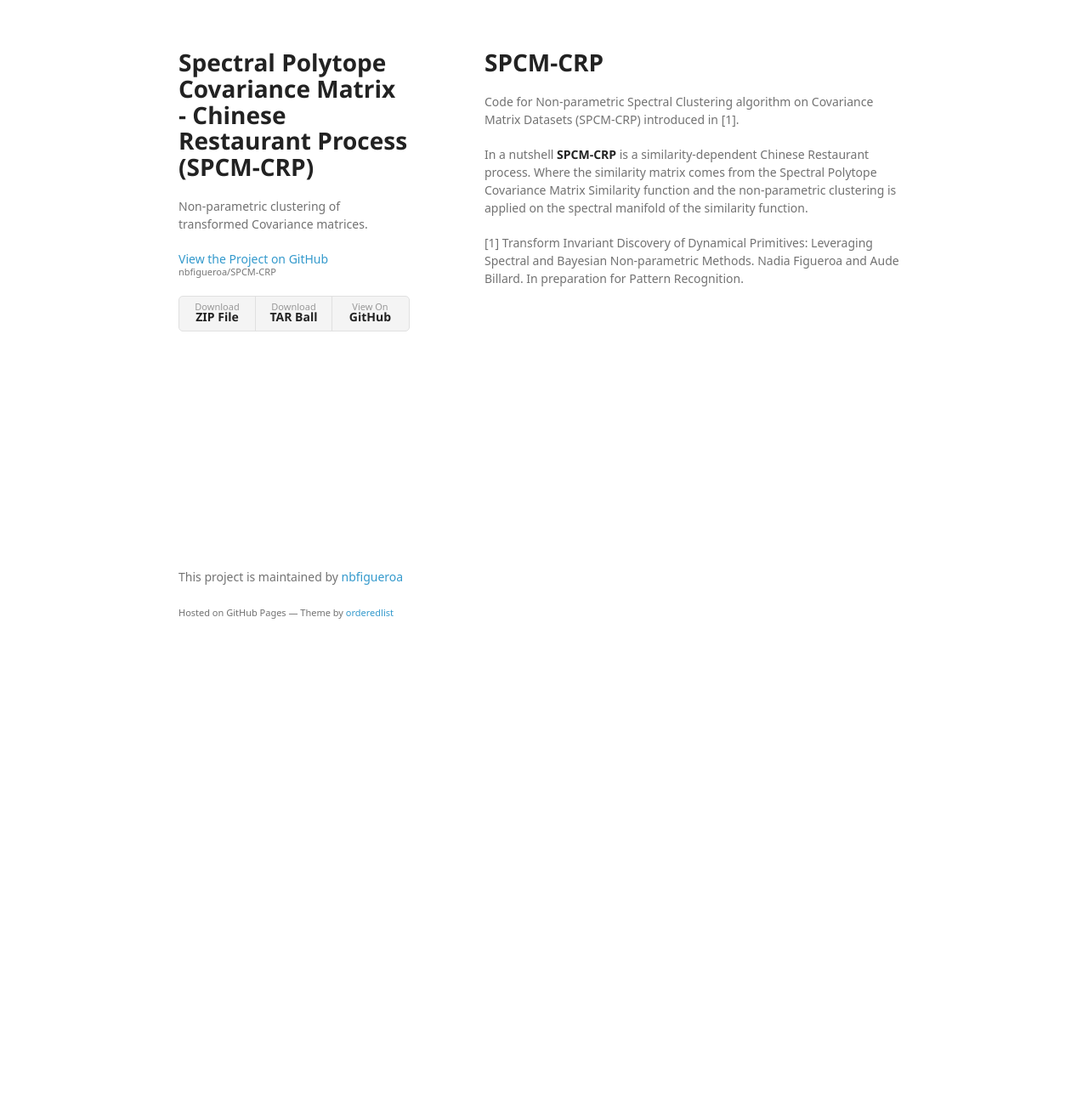
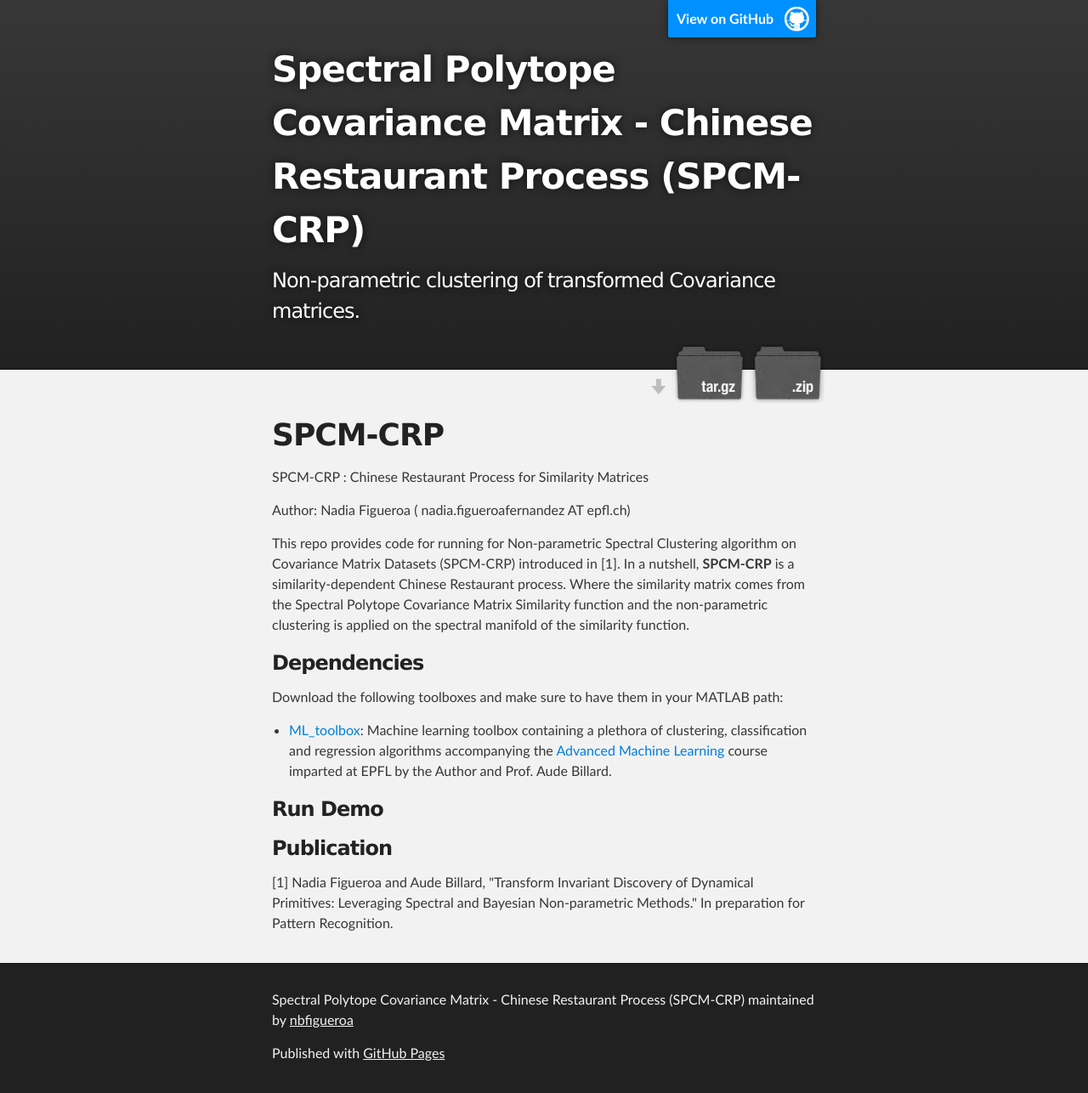
Before and after one commit to nbfigueroa/SPCM-CRP, a plain HTML site: page index.html in a window 1280 px wide. Shown: the whole page at 85% size. Before the commit the page ends 800 px from the top, so only its background shows below. Drawn offline with Linux system fonts and the light colour scheme; a web font is replaced by a local one.

Commit message:
Create gh-pages branch via GitHub

```diff
--- a/index.html
+++ b/index.html
@@ -1,48 +1,74 @@
-<!doctype html>
+<!DOCTYPE html>
 <html>
+
   <head>
-    <meta charset="utf-8">
+    <meta charset='utf-8'>
     <meta http-equiv="X-UA-Compatible" content="chrome=1">
-    <title>Spectral Polytope Covariance Matrix - Chinese Restaurant Process (SPCM-CRP) by nbfigueroa</title>
+    <meta name="description" content="Spectral Polytope Covariance Matrix - Chinese Restaurant Process (SPCM-CRP) : Non-parametric clustering of transformed Covariance matrices.">
 
-    <link rel="stylesheet" href="stylesheets/styles.css">
-    <link rel="stylesheet" href="stylesheets/github-light.css">
-    <meta name="viewport" content="width=device-width">
-    <!--[if lt IE 9]>
-    <script src="//html5shiv.googlecode.com/svn/trunk/html5.js"></script>
-    <![endif]-->
+    <link rel="stylesheet" type="text/css" media="screen" href="stylesheets/stylesheet.css">
+
+    <title>Spectral Polytope Covariance Matrix - Chinese Restaurant Process (SPCM-CRP)</title>
   </head>
+
   <body>
-    <div class="wrapper">
-      <header>
-        <h1>Spectral Polytope Covariance Matrix - Chinese Restaurant Process (SPCM-CRP)</h1>
-        <p>Non-parametric clustering of transformed Covariance matrices.</p>
 
-        <p class="view"><a href="https://github.com/nbfigueroa/SPCM-CRP">View the Project on GitHub <small>nbfigueroa/SPCM-CRP</small></a></p>
+    <!-- HEADER -->
+    <div id="header_wrap" class="outer">
+        <header class="inner">
+          <a id="forkme_banner" href="https://github.com/nbfigueroa/SPCM-CRP">View on GitHub</a>
 
+          <h1 id="project_title">Spectral Polytope Covariance Matrix - Chinese Restaurant Process (SPCM-CRP)</h1>
+          <h2 id="project_tagline">Non-parametric clustering of transformed Covariance matrices.</h2>
 
-        <ul>
-          <li><a href="https://github.com/nbfigueroa/SPCM-CRP/zipball/master">Download <strong>ZIP File</strong></a></li>
-          <li><a href="https://github.com/nbfigueroa/SPCM-CRP/tarball/master">Download <strong>TAR Ball</strong></a></li>
-          <li><a href="https://github.com/nbfigueroa/SPCM-CRP">View On <strong>GitHub</strong></a></li>
-        </ul>
-      </header>
-      <section>
+            <section id="downloads">
+              <a class="zip_download_link" href="https://github.com/nbfigueroa/SPCM-CRP/zipball/master">Download this project as a .zip file</a>
+              <a class="tar_download_link" href="https://github.com/nbfigueroa/SPCM-CRP/tarball/master">Download this project as a tar.gz file</a>
+            </section>
+        </header>
+    </div>
+
+    <!-- MAIN CONTENT -->
+    <div id="main_content_wrap" class="outer">
+      <section id="main_content" class="inner">
         <h1>
 <a id="spcm-crp" class="anchor" href="#spcm-crp" aria-hidden="true"><span aria-hidden="true" class="octicon octicon-link"></span></a>SPCM-CRP</h1>
 
-<p>Code for Non-parametric Spectral Clustering algorithm on Covariance Matrix Datasets (SPCM-CRP) introduced in [1]. </p>
+<p>SPCM-CRP : Chinese Restaurant Process for Similarity Matrices</p>
 
-<p>In a nutshell <strong>SPCM-CRP</strong> is a similarity-dependent Chinese Restaurant process. Where the similarity matrix comes from the Spectral Polytope Covariance Matrix Similarity function and the non-parametric clustering is applied on the spectral manifold of the similarity function.</p>
+<p>Author: Nadia Figueroa ( nadia.figueroafernandez AT epfl.ch)</p>
 
-<p>[1] Transform Invariant Discovery of Dynamical Primitives: Leveraging Spectral and Bayesian Non-parametric Methods. Nadia Figueroa and Aude Billard. In preparation for Pattern Recognition.</p>
+<p>This repo provides code for running for Non-parametric Spectral Clustering algorithm on Covariance Matrix Datasets (SPCM-CRP) introduced in [1]. In a nutshell, <strong>SPCM-CRP</strong> is a similarity-dependent Chinese Restaurant process. Where the similarity matrix comes from the Spectral Polytope Covariance Matrix Similarity function and the non-parametric clustering is applied on the spectral manifold of the similarity function.</p>
+
+<h3>
+<a id="dependencies" class="anchor" href="#dependencies" aria-hidden="true"><span aria-hidden="true" class="octicon octicon-link"></span></a>Dependencies</h3>
+
+<p>Download the following toolboxes and make sure to have them in your MATLAB path:</p>
+
+<ul>
+<li>
+<a href="">ML_toolbox</a>: Machine learning toolbox containing a plethora of clustering, classification and regression algorithms accompanying the <a href="">Advanced Machine Learning</a> course imparted at EPFL by the Author and Prof. Aude Billard.</li>
+</ul>
+
+<h3>
+<a id="run-demo" class="anchor" href="#run-demo" aria-hidden="true"><span aria-hidden="true" class="octicon octicon-link"></span></a>Run Demo</h3>
+
+<h3>
+<a id="publication" class="anchor" href="#publication" aria-hidden="true"><span aria-hidden="true" class="octicon octicon-link"></span></a>Publication</h3>
+
+<p>[1] Nadia Figueroa and Aude Billard, "Transform Invariant Discovery of Dynamical Primitives: Leveraging Spectral and Bayesian Non-parametric Methods." In preparation for Pattern Recognition.</p>
       </section>
-      <footer>
-        <p>This project is maintained by <a href="https://github.com/nbfigueroa">nbfigueroa</a></p>
-        <p><small>Hosted on GitHub Pages &mdash; Theme by <a href="https://github.com/orderedlist">orderedlist</a></small></p>
+    </div>
+
+    <!-- FOOTER  -->
+    <div id="footer_wrap" class="outer">
+      <footer class="inner">
+        <p class="copyright">Spectral Polytope Covariance Matrix - Chinese Restaurant Process (SPCM-CRP) maintained by <a href="https://github.com/nbfigueroa">nbfigueroa</a></p>
+        <p>Published with <a href="https://pages.github.com">GitHub Pages</a></p>
       </footer>
     </div>
-    <script src="javascripts/scale.fix.js"></script>
+
+
 
   </body>
 </html>
--- a/params.json
+++ b/params.json
@@ -1,6 +1,6 @@
 {
   "name": "Spectral Polytope Covariance Matrix - Chinese Restaurant Process (SPCM-CRP)",
   "tagline": "Non-parametric clustering of transformed Covariance matrices.",
-  "body": "# SPCM-CRP\r\nCode for Non-parametric Spectral Clustering algorithm on Covariance Matrix Datasets (SPCM-CRP) introduced in [1]. \r\n\r\nIn a nutshell **SPCM-CRP** is a similarity-dependent Chinese Restaurant process. Where the similarity matrix comes from the Spectral Polytope Covariance Matrix Similarity function and the non-parametric clustering is applied on the spectral manifold of the similarity function.\r\n\r\n\r\n\r\n[1] Transform Invariant Discovery of Dynamical Primitives: Leveraging Spectral and Bayesian Non-parametric Methods. Nadia Figueroa and Aude Billard. In preparation for Pattern Recognition.\r\n",
+  "body": "# SPCM-CRP\r\nSPCM-CRP : Chinese Restaurant Process for Similarity Matrices\r\n\r\nAuthor: Nadia Figueroa ( nadia.figueroafernandez AT epfl.ch)\r\n\r\nThis repo provides code for running for Non-parametric Spectral Clustering algorithm on Covariance Matrix Datasets (SPCM-CRP) introduced in [1]. In a nutshell, **SPCM-CRP** is a similarity-dependent Chinese Restaurant process. Where the similarity matrix comes from the Spectral Polytope Covariance Matrix Similarity function and the non-parametric clustering is applied on the spectral manifold of the similarity function.\r\n\r\n### Dependencies\r\nDownload the following toolboxes and make sure to have them in your MATLAB path:\r\n- [ML_toolbox](): Machine learning toolbox containing a plethora of clustering, classification and regression algorithms accompanying the [Advanced Machine Learning]() course imparted at EPFL by the Author and Prof. Aude Billard.\r\n\r\n\r\n### Run Demo\r\n\r\n\r\n### Publication\r\n[1] Nadia Figueroa and Aude Billard, \"Transform Invariant Discovery of Dynamical Primitives: Leveraging Spectral and Bayesian Non-parametric Methods.\" In preparation for Pattern Recognition.\r\n",
   "note": "Don't delete this file! It's used internally to help with page regeneration."
 }
```
